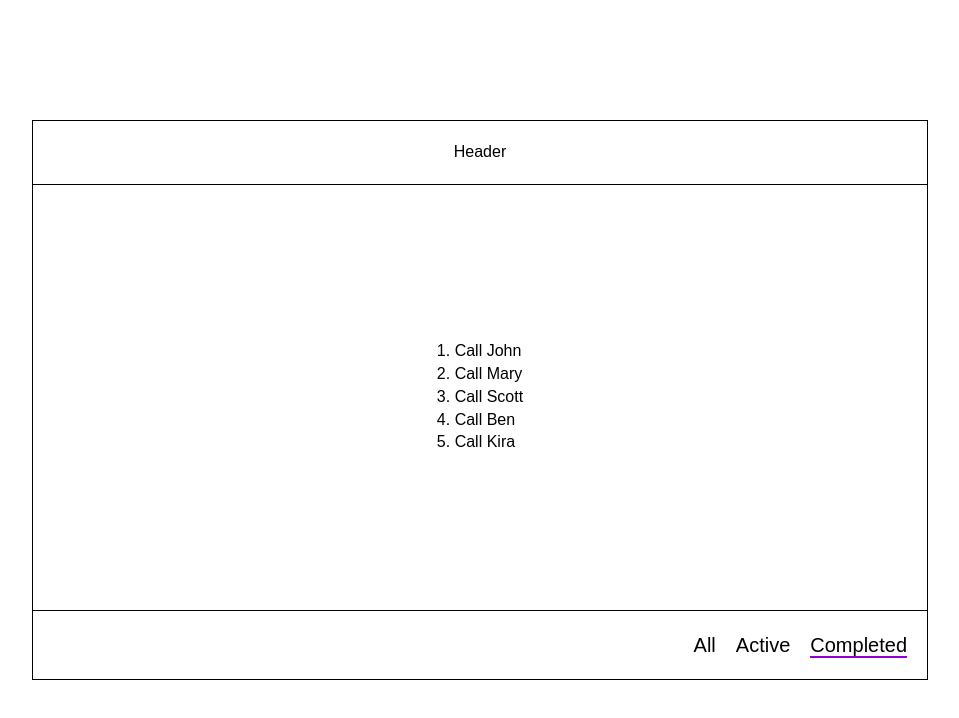
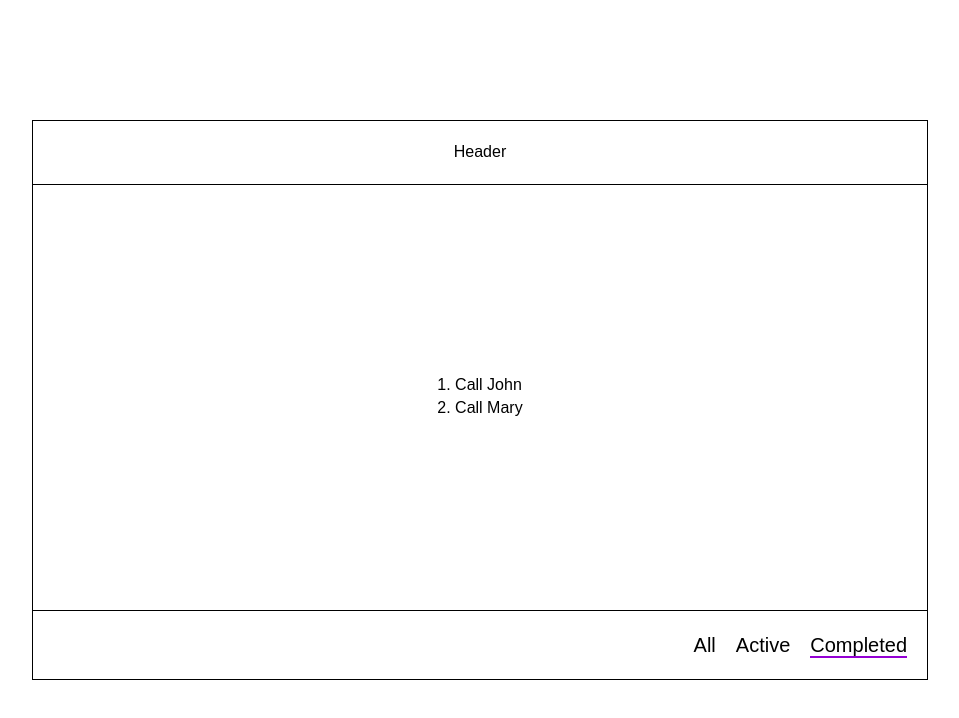
Before and after one commit to iamcoderUA/todo-list, an Angular app: page /completed in a window 1280 px wide. Shown: the top 718 px of the page, without its empty margins (160-1119 px from the left). Built offline with nearby package versions, Linux system fonts and the light colour scheme.

Commit message:
feat(todos:todo-items) milestone 14, create and implement filter-todo-items pipe

```diff
--- /dev/null
+++ b/src/app/todos/todo-items/filter-todo-items.pipe.ts
@@ -0,0 +1,11 @@
+import { Pipe, PipeTransform } from '@angular/core';
+
+import { TodoItemsModel } from '../../core/models/todo-items';
+
+@Pipe ({ name: 'FilterTodoItems' })
+export class FilterTodoItems implements PipeTransform {
+
+  transform (items: TodoItemsModel[], complete: boolean): TodoItemsModel[] {
+    return items.filter(item => complete === undefined || complete === item.complete);
+  }
+}
--- a/src/app/todos/todo-items/todo-items.component.html
+++ b/src/app/todos/todo-items/todo-items.component.html
@@ -1,6 +1,6 @@
 <div class="todos-items">
   <ul class="todos-items__list">
-    <li class="todos-items__item" *ngFor="let item of todoItems; let i = index">
+    <li class="todos-items__item" *ngFor="let item of (todoItems | FilterTodoItems: complete); let i = index">
       <div class="todos-items__title">
         {{i + 1 + '. ' + item.title}}
       </div>
--- a/src/app/todos/todo-items/todo-items.module.ts
+++ b/src/app/todos/todo-items/todo-items.module.ts
@@ -3,11 +3,13 @@ import { NgModule } from '@angular/core';
 
 import { TodoItemsRoutingModule } from './todo-items-routing.module';
 
+import { FilterTodoItems } from './filter-todo-items.pipe';
 import { TodoItemsComponent } from './todo-items.component';
 
 @NgModule({
   declarations: [
-    TodoItemsComponent
+    TodoItemsComponent,
+    FilterTodoItems,
   ],
   imports: [
     CommonModule,
```
